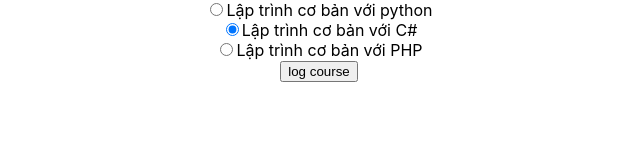
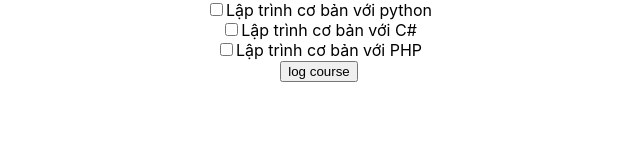
Before and after one commit to tuyen10a6/Learn-React, a React (Create React App) app: page / in a window 1280 px wide. Shown: the top 160 px of the page, without its empty margins (321-961 px from the left). Built offline with nearby package versions, Linux system fonts and the light colour scheme.

Commit message:
two-way binding using useState checkbox

```diff
--- a/src/App.js
+++ b/src/App.js
@@ -1,6 +1,5 @@
 import React from 'react';
 import {useState} from "react";
-import {logDOM} from "@testing-library/react";
 
 function App() {
     const courses = [
@@ -17,23 +16,33 @@ function App() {
             'name': 'Lập trình cơ bản với PHP'
         }
     ]
-    const [course, setCourse] = useState('2');
+    const [course, setCourse] = useState([]);
+
     const chooseCourse = (id) => {
-        setCourse(id)
+        setCourse((prevCourse) => {
+            const isCheck = course.includes(id);
+            if (isCheck) {
+                return course.filter(item => item !== id)
+            } else {
+                return [...prevCourse, id];
+            }
+        })
     }
+    console.log(course);
     return (
         <div style={{textAlign: 'center'}}>
             {courses.map((item, index) => (<div key={index}>
                 <input
-                    checked={course === item.id}
+                    checked={course.includes(item.id)}
                     onChange={() => chooseCourse(item.id)}
-                    type='radio'/>
+                    type='checkbox'/>
                 {item.name}
             </div>))}
             <div>
                 <button onClick={() => {
-                    console.log( 'id course: ', course);
-                }}> log course</button>
+                    console.log('id course: ', course);
+                }}> log course
+                </button>
             </div>
         </div>
     )
```
